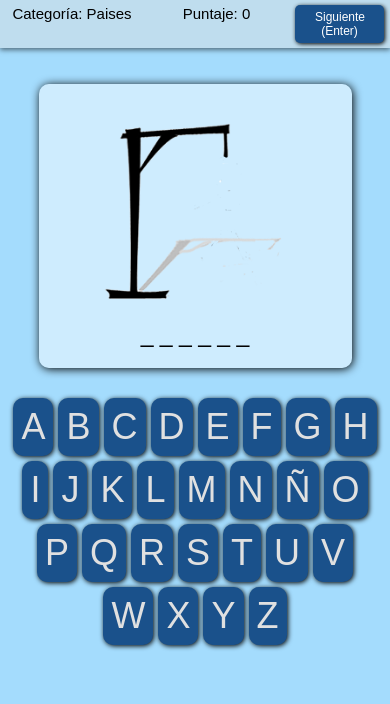
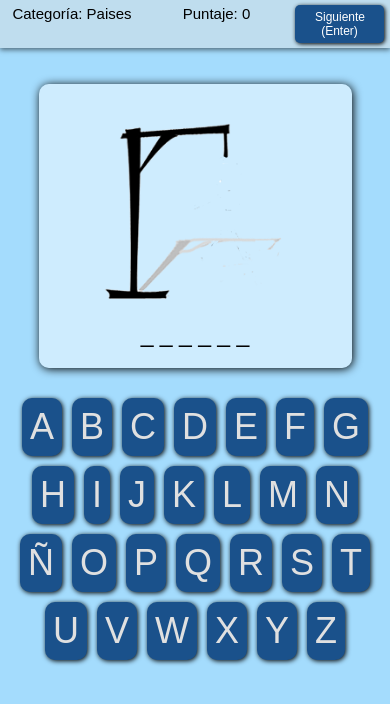
Before and after one commit to gabrielJGB/ahorcado, a plain HTML site: page index.html in a window 390 px wide. Drawn offline with Linux system fonts and the light colour scheme.

Commit message:
Update style.css

```diff
--- a/style.css
+++ b/style.css
@@ -116,7 +116,7 @@ body {
     /* gap: 30px; */
     width: 95%;
     margin: 0 auto 15px auto;
-    gap: 5px;
+    gap: 10px;
   }
 
   .letter {
```
